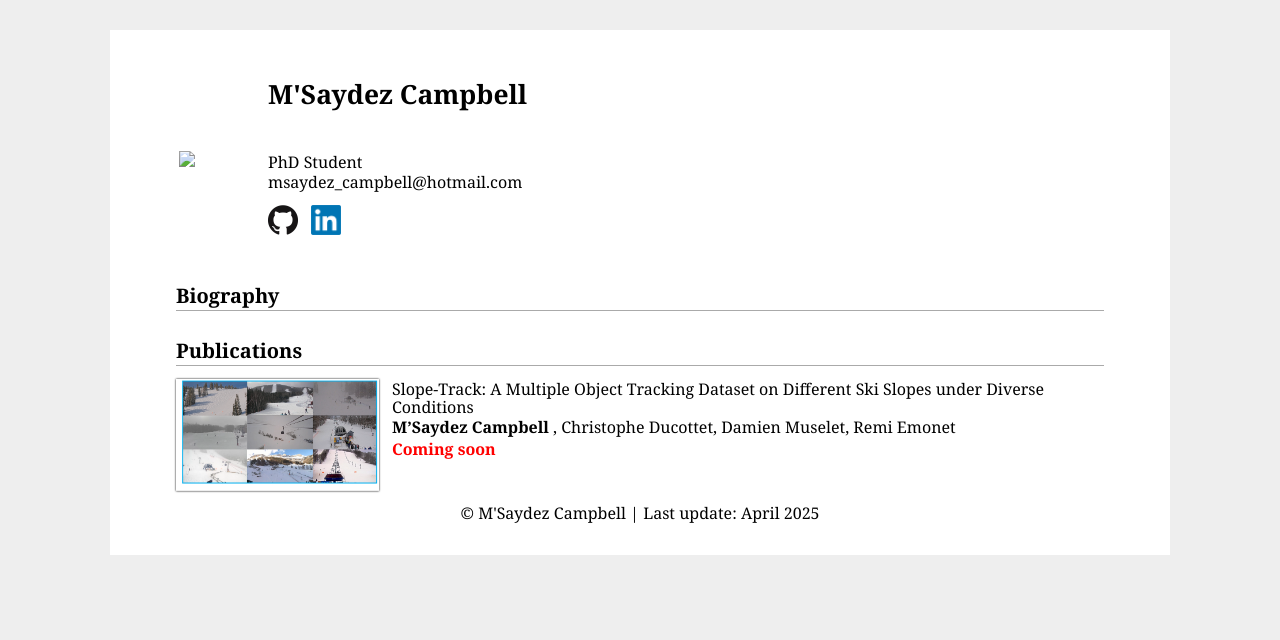
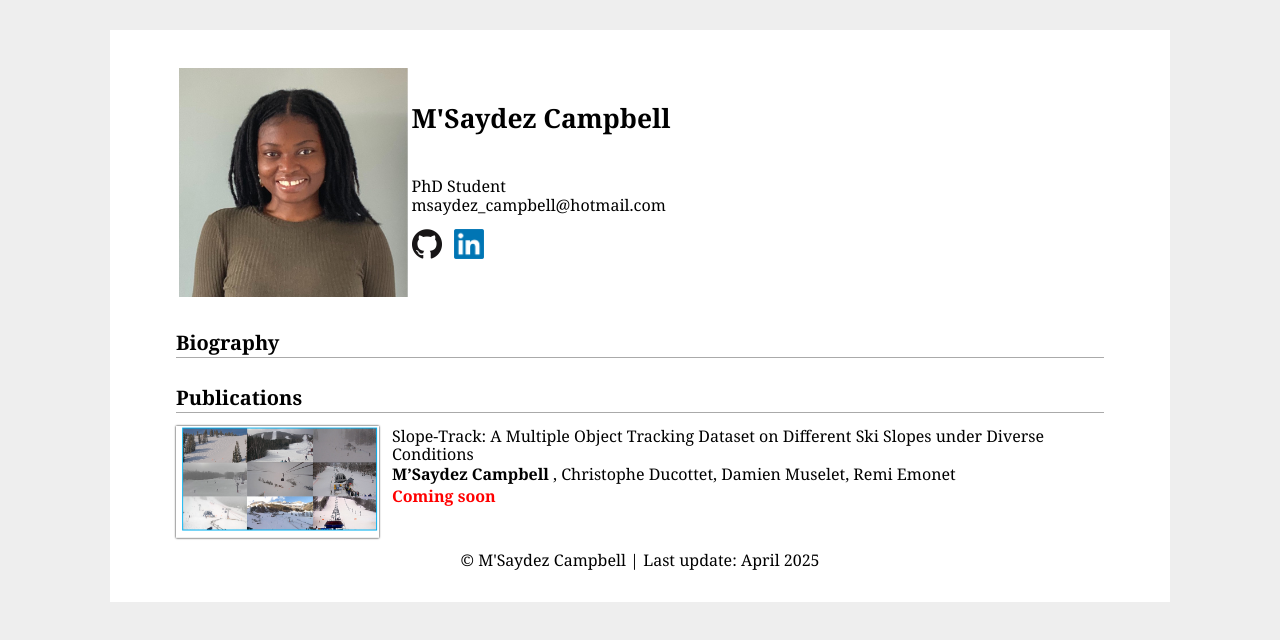
Before and after one commit to msaydez/msaydez.github.io, a plain HTML site: page index.html in a window 1280 px wide. Drawn offline with nearby package versions, Linux system fonts and the light colour scheme.

Commit message:
Update index.html

```diff
--- a/index.html
+++ b/index.html
@@ -34,7 +34,7 @@
 	<tbody>
 		<tr>
 			<td width="25%">
-				<img src="images/me2.PNG" width="100%"/>
+				<img src="images/me2.jpg" width="100%"/>
 			</td>
 			<td width="75%">
 				<div id="toptitle">
```
